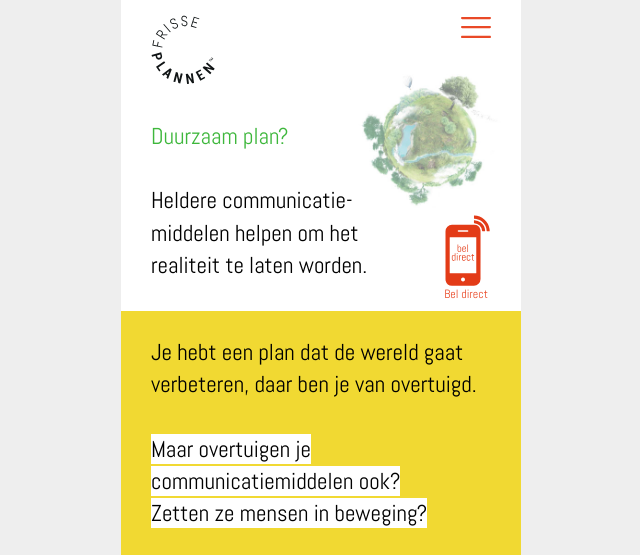
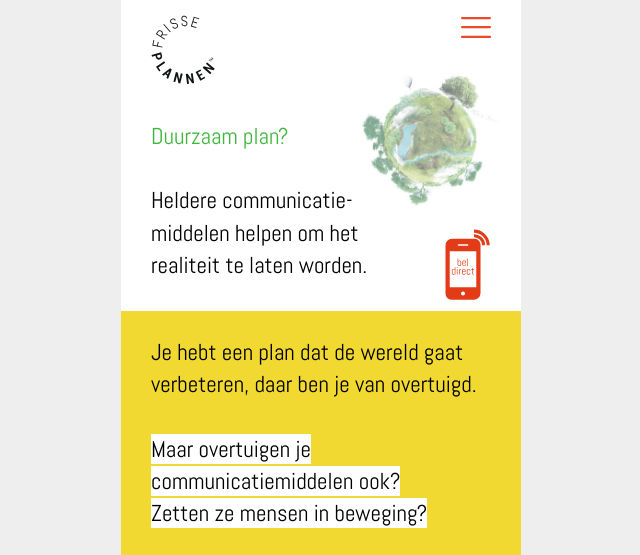
Before and after one commit to jhvanderschee/carli_d, a Jekyll site: the page built from index.md, in a window 1280 px wide and 900 px high, cut to the strip 0-555 px from the top of the window. Shown: the whole strip, without its empty margins (319-959 px from the left). Built offline with Jekyll 4.4.1, drawn with Linux system fonts in a browser that asks for light colours.

Commit message:
Update home.html

```diff
--- a/_layouts/home.html
+++ b/_layouts/home.html
@@ -8,7 +8,7 @@
         realiteit te laten worden.
     </div>
     <div class="img" style="right: 20px; width: 150px; bottom: 100px; z-index: 1;"><img src="/img/world.jpg" /></div>
-    <div class="img smaller" style="text-align: center; color: #E94927; right: 30px; width: 50px; bottom: 10px; cursor: pointer; z-index: 2;" onclick="window.open('tel:0031647218000');"><img src="/img/phone.svg" />Bel direct</div>
+    <div class="img smaller" style="text-align: center; color: #E94927; right: 30px; width: 50px; bottom: 10px; cursor: pointer; z-index: 2;" onclick="window.open('tel:0031647218000');"><img src="/img/phone.svg" /></div>
 </div>
 
 <div class="section yellow">
```
